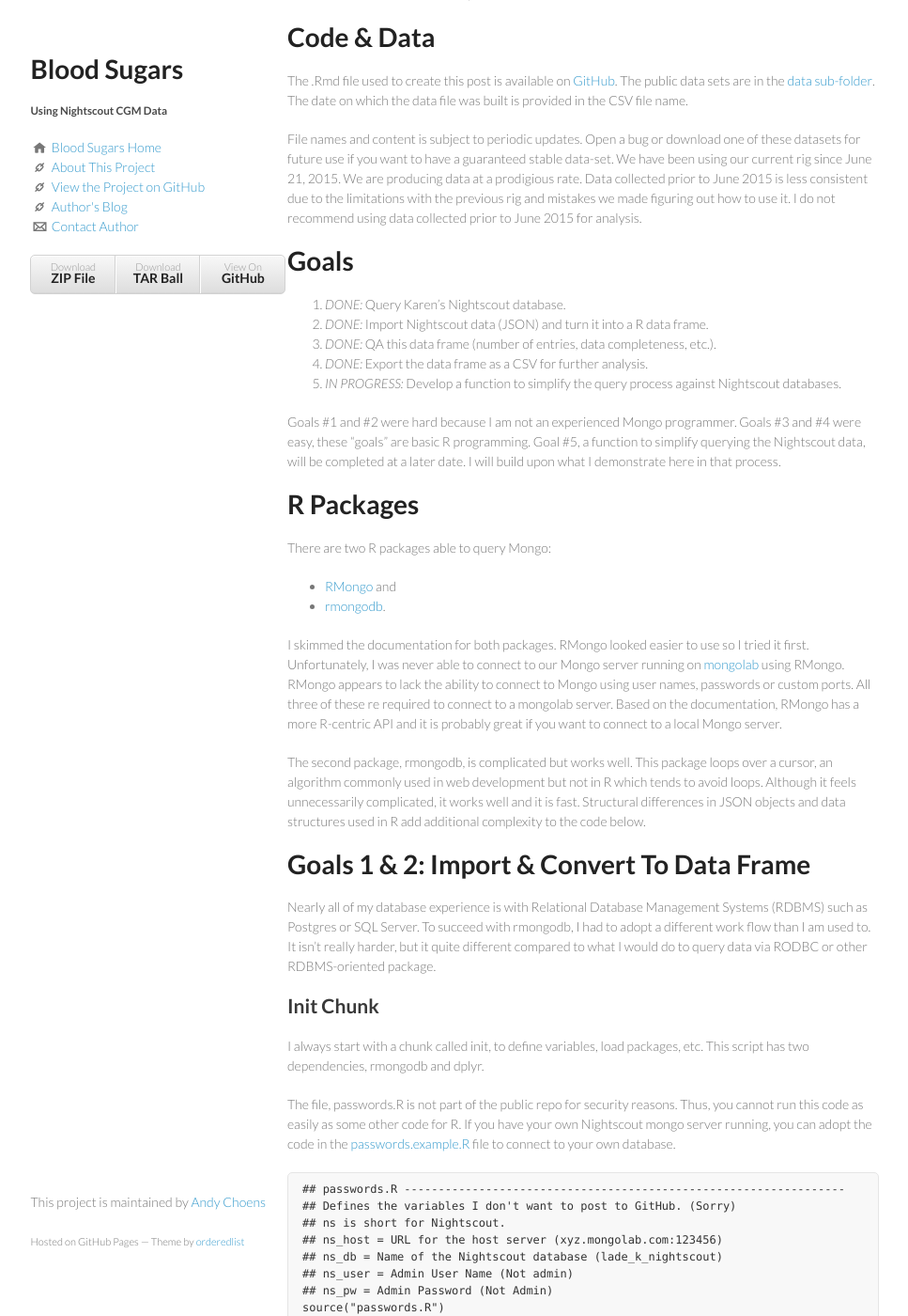
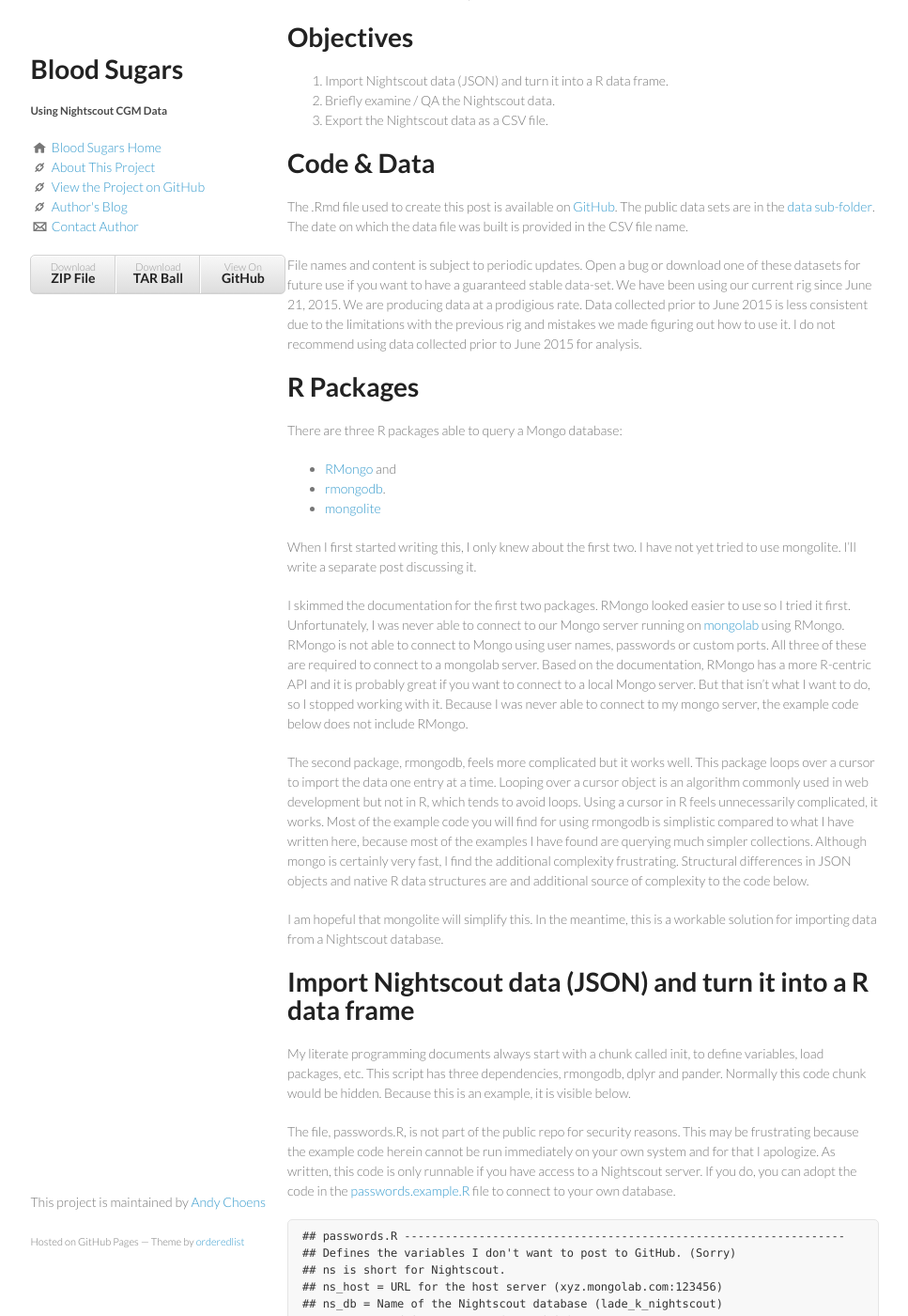
Before and after one commit to Choens/blood-sugars, a Jekyll site: the page built from _posts/2015-07-28-Get-CGM-Data.md, in a window 1280 px wide and 1400 px high, scrolled down 384 px. Shown: the whole window at 94% size, without its empty margins (142-1109 px from the left). Built offline with Jekyll 4.4.1, drawn with Linux system fonts in a browser that asks for light colours; Markdown is read by kramdown in place of the engine named in the settings; comment, search, counter and statistics services are not loaded; some of the changed text lies outside the part shown.

Commit message:
Improvements to language.

```diff
--- a/_posts/2015-07-28-Get-CGM-Data.md
+++ b/_posts/2015-07-28-Get-CGM-Data.md
@@ -21,6 +21,13 @@ I have been using the [Robomongo](http://robomongo.org/) application to
 view Mongo JSON data directly in the db server. Like R, it is FOSS and
 is available for Linux, Mac and Windows.
 
+Objectives
+==========
+
+1.  Import Nightscout data (JSON) and turn it into a R data frame.
+2.  Briefly examine / QA the Nightscout data.
+3.  Export the Nightscout data as a CSV file.
+
 Code & Data
 ===========
 
@@ -39,68 +46,59 @@ collected prior to June 2015 is less consistent due to the limitations
 with the previous rig and mistakes we made figuring out how to use it. I
 do not recommend using data collected prior to June 2015 for analysis.
 
-Goals
-=====
-
-1.  *DONE:* Query Karen's Nightscout database.
-2.  *DONE:* Import Nightscout data (JSON) and turn it into a R data
-    frame.
-3.  *DONE:* QA this data frame (number of entries, data completeness,
-    etc.).
-4.  *DONE:* Export the data frame as a CSV for further analysis.
-5.  *IN PROGRESS:* Develop a function to simplify the query process
-    against Nightscout databases.
-
-Goals \#1 and \#2 were hard because I am not an experienced Mongo
-programmer. Goals \#3 and \#4 were easy, these "goals" are basic R
-programming. Goal \#5, a function to simplify querying the Nightscout
-data, will be completed at a later date. I will build upon what I
-demonstrate here in that process.
-
 R Packages
 ==========
 
-There are two R packages able to query Mongo:
+There are three R packages able to query a Mongo database:
 
 -   [RMongo](http://cran.r-project.org/web/packages/RMongo/index.html)
     and
 -   [rmongodb](http://cran.r-project.org/web/packages/rmongodb/index.html).
+-   [mongolite](https://cran.r-project.org/web/packages/mongolite/index.html)
 
-I skimmed the documentation for both packages. RMongo looked easier to
-use so I tried it first. Unfortunately, I was never able to connect to
-our Mongo server running on [mongolab](https://mongolab.com/) using
-RMongo. RMongo appears to lack the ability to connect to Mongo using
-user names, passwords or custom ports. All three of these re required to
-connect to a mongolab server. Based on the documentation, RMongo has a
-more R-centric API and it is probably great if you want to connect to a
-local Mongo server.
+When I first started writing this, I only knew about the first two. I
+have not yet tried to use mongolite. I'll write a separate post
+discussing it.
 
-The second package, rmongodb, is complicated but works well. This
-package loops over a cursor, an algorithm commonly used in web
-development but not in R which tends to avoid loops. Although it feels
-unnecessarily complicated, it works well and it is fast. Structural
-differences in JSON objects and data structures used in R add additional
+I skimmed the documentation for the first two packages. RMongo looked
+easier to use so I tried it first. Unfortunately, I was never able to
+connect to our Mongo server running on [mongolab](https://mongolab.com/)
+using RMongo. RMongo is not able to connect to Mongo using user names,
+passwords or custom ports. All three of these are required to connect to
+a mongolab server. Based on the documentation, RMongo has a more
+R-centric API and it is probably great if you want to connect to a local
+Mongo server. But that isn't what I want to do, so I stopped working
+with it. Because I was never able to connect to my mongo server, the
+example code below does not include RMongo.
+
+The second package, rmongodb, feels more complicated but it works well.
+This package loops over a cursor to import the data one entry at a time.
+Looping over a cursor object is an algorithm commonly used in web
+development but not in R, which tends to avoid loops. Using a cursor in
+R feels unnecessarily complicated, it works. Most of the example code
+you will find for using rmongodb is simplistic compared to what I have
+written here, because most of the examples I have found are querying
+much simpler collections. Although mongo is certainly very fast, I find
+the additional complexity frustrating. Structural differences in JSON
+objects and native R data structures are and additional source of
 complexity to the code below.
 
-Goals 1 & 2: Import & Convert To Data Frame
-===========================================
+I am hopeful that mongolite will simplify this. In the meantime, this is
+a workable solution for importing data from a Nightscout database.
 
-Nearly all of my database experience is with Relational Database
-Management Systems (RDBMS) such as Postgres or SQL Server. To succeed
-with rmongodb, I had to adopt a different work flow than I am used to.
-It isn't really harder, but it quite different compared to what I would
-do to query data via RODBC or other RDBMS-oriented package.
+Import Nightscout data (JSON) and turn it into a R data frame
+=============================================================
 
-Init Chunk
-----------
+My literate programming documents always start with a chunk called init,
+to define variables, load packages, etc. This script has three
+dependencies, rmongodb, dplyr and pander. Normally this code chunk would
+be hidden. Because this is an example, it is visible below.
 
-I always start with a chunk called init, to define variables, load
-packages, etc. This script has two dependencies, rmongodb and dplyr.
-
-The file, passwords.R is not part of the public repo for security
-reasons. Thus, you cannot run this code as easily as some other code for
-R. If you have your own Nightscout mongo server running, you can adopt
-the code in the
+The file, passwords.R, is not part of the public repo for security
+reasons. This may be frustrating because the example code herein cannot
+be run immediately on your own system and for that I apologize. As
+written, this code is only runnable if you have access to a Nightscout
+server. If you do, you can adopt the code in the
 [passwords.example.R](https://github.com/Choens/blood-sugars/blob/master/passwords.example.R)
 file to connect to your own database.
 
@@ -130,14 +128,13 @@ dramatic warning:
 > please see NEWS file and release notes at
 > <https://github.com/mongosoup/rmongodb/releases/>
 
-In spite of this warning, appears to have worked fine. Opening a
-connection to Mongo is similar to opening a connection to a RDBMS. Mongo
-stores data in an object called a collection, which is sorta-kinda like
-a table in a traditional RDBMS. However, unlike a table, the structure
-of a collection is not defined prior to use. There are several other
-important differences, which you can learn about by reading the
-[introduction tutorial](https://www.mongodb.org/about/introduction/)
-written by actual mongo experts.
+In spite of this warning, it worked fine. Mongo stores data in an object
+called a collection, which is similar to a table in a traditional RDBMS.
+However, unlike a table, the structure of a collection is not defined
+prior to use. There are several other differences, which you can learn
+about by reading the [introduction
+tutorial](https://www.mongodb.org/about/introduction/) which is written
+by actual mongo experts.
 
 The following code chunk returns a list of all the collections which
 exist in the Nighscout database. The "entries" collection is the only
@@ -163,19 +160,15 @@ lade\_k\_nightscout is prepended to each collection name.
 -   lade\_k\_nightscout.treatments
 
 <!-- end of list -->
-The next code chunk will produce some vectors needed to hold the
+The next code chunk will produce some empty vectors needed to hold the
 Nightscout data before it is turned into a data frame. When importing
 data from a RDBMS, it is normal practice to place the imported data
-directly into a R data frame. When importing data from Mongo, the data
+directly into an R data frame. When importing data from Mongo, the data
 must first be placed into vectors. This is further complicated by the
-fact that records have a different number of fields and we have to
-handle the NULL values in R, rather than via the database.
-
-The following query imports all of the data in the enties collection.
-Rather than build each vector incrementally, it is faster and more
-memory efficient to create vectors large enough to hold all of the data
-present in the server. The variable, ns\_count, is used to hold the
-number of records in the "entries" collection.
+fact that some records have a different number of fields and we have to
+handle the NULL values in R, rather than via the database. Complexities
+like this make this code much more complicated than a simple 'select \*
+from foo;' query in a RDBMS.
 
     ## Make sure we still have a connection ----------------------------------------
     if(mongo.is.connected(con) == FALSE) stop("Mongo connection has been terminated.")
@@ -209,16 +202,16 @@ number of records in the "entries" collection.
     intercept  <- vector("numeric",ns_count)
     scale      <- vector("numeric",ns_count)
 
-As of 2015-07-28 the "entries" collection contains
+As of 2015-07-29 the "entries" collection contains
 `r format(ns_count, big.mark=",")` records. That is a lot of data, about
 a single person. The following code chunk imports the records in
 'entries' and places the data into the vectors produced above.
 
-The "ns\_cursor" variable is a cursor, an approach which should be
-familiar to web-developers. The cursor returns a single record at a
-time. The use of a loop feels odd because R programming usually avoids
-using loops but this does appear to be the preferred way of getting
-importing data from Mongo.
+The 'ns\_cursor' variable is a cursor. Looping over a cursor to get
+row-specific returns is an approach which should be familiar to
+web-developers. The use of a cursor loop feels odd because R programming
+usually avoids loops like the plague but this approach works and appears
+to be the preferred way of importing data from Mongo.
 
     ## Get the CGM Data, with a LOOP -----------------------------------------------
     ## The examples I found on the Internet always show this loop as a while loop.
@@ -282,9 +275,12 @@ importing data from Mongo.
                              )
 
 Mongo allows each record to have a different number of data elements.
-Thus, not all records include a "mbg" element. Thus, NULLS must be
-handled by the client. Querying a collection with a rapidly changing
-data structure can be a little complicated.
+Thus, not all records include a 'mbg' element. Furthermore, NULLS must
+be handled by the client. Querying a collection with a complicated data
+structure requires some trial and error.
+
+Briefly examine / QA the Nightscout data
+========================================
 
 The next code chunk does some very minimal QA on the "entries" data
 frame. If the data frame has 0 rows, it will force the script to stop.
@@ -319,20 +315,23 @@ imported data set.
 </thead>
 <tbody>
 <tr class="odd">
-<td align="center">14125</td>
-<td align="center">73</td>
+<td align="center">14368</td>
+<td align="center">74</td>
 <td align="center">FALSE</td>
-<td align="center">2015-07-28</td>
+<td align="center">2015-07-29</td>
 </tr>
 </tbody>
 </table>
 
 The following code chunk returns the number of entries recorded each day
-between June 20 and June 30. Each entry is an independent intersitial
-glucose reading recorded by her CGM.
+between June 20 and July 05. Each entry is an independent intersitial
+glucose reading. These readings are uploaded via the rig to the
+Nightscout database. Assuming everything is working, the sensor takes a
+new reading every five minutes. These entries are then uploaded to the
+database, for an expected average of 288 entries per day.
 
     entries %>%
-        filter(date >= "2015-06-20" & date <= "2015-06-30") %>%
+        filter(date >= "2015-06-20" & date <= "2015-07-05") %>%
         group_by( "Date" = format.POSIXct(.$date, format="%F") ) %>%
         summarize("N Entries" = n() ) %>%
         pander()
@@ -385,16 +384,54 @@ glucose reading recorded by her CGM.
 <td align="center">2015-06-29</td>
 <td align="center">282</td>
 </tr>
+<tr class="even">
+<td align="center">2015-06-30</td>
+<td align="center">285</td>
+</tr>
+<tr class="odd">
+<td align="center">2015-07-01</td>
+<td align="center">276</td>
+</tr>
+<tr class="even">
+<td align="center">2015-07-02</td>
+<td align="center">283</td>
+</tr>
+<tr class="odd">
+<td align="center">2015-07-03</td>
+<td align="center">256</td>
+</tr>
+<tr class="even">
+<td align="center">2015-07-04</td>
+<td align="center">283</td>
+</tr>
 </tbody>
 </table>
 
-I set up Karen's current rig late on June 21. As a result, Karen's rig
-only recorded 15 records on that 'day'. Karen believes she changed her
-sensor out on June 27, which is why there are only 85 records on that
-day. For some reason the rig was not reading correctly or it wasn't
-communicating with the server on the 28th. The other days are fairly
-consistent, but the table does demonstrate how the number of entries
-recorded does vary a little each day.
+Nightscout users refer to the hardware and software used to manage their
+data as a 'rig'. The previous table is interesting because it shows the
+variability in the amount of data collected via the rig. There are
+several days which have far less than the expected number of entries.
+
+-   June 21: I set up Karen's current rig on the evening of the 21st.
+    Because it was late, Karen's rig only recorded 15 entries on that
+    'day'.
+-   June 27: Karen believes she replaced her CGM sensor on June 27.
+    There was a period of several hours of no data after the old sensor
+    failed and an additional time gap while she was syncing the new
+    sensor to her CGM. As a result of those gaps, there are only 85
+    records on the 27th.
+-   June 28: The small number of entries on the 28th is a small mystery.
+    For some reason the sensor was not communicating with the receiver
+    correctly or the rig failed to upload the data to the server. We
+    don't know which.
+
+The other days are fairly consistent, but the table does demonstrate how
+the number of entries recorded can vary dramatically. The inconsistency
+in the quantity of data will have an impact on our ability to use
+Nightscout data to predict her future blood glucose levels.
+
+Export the Nightscout data as a CSV file
+========================================
 
 The final code chunk exports a date-stamped CSV file. I'll try to add a
 new data set periodically to the public data if anyone wants to use it.
```
